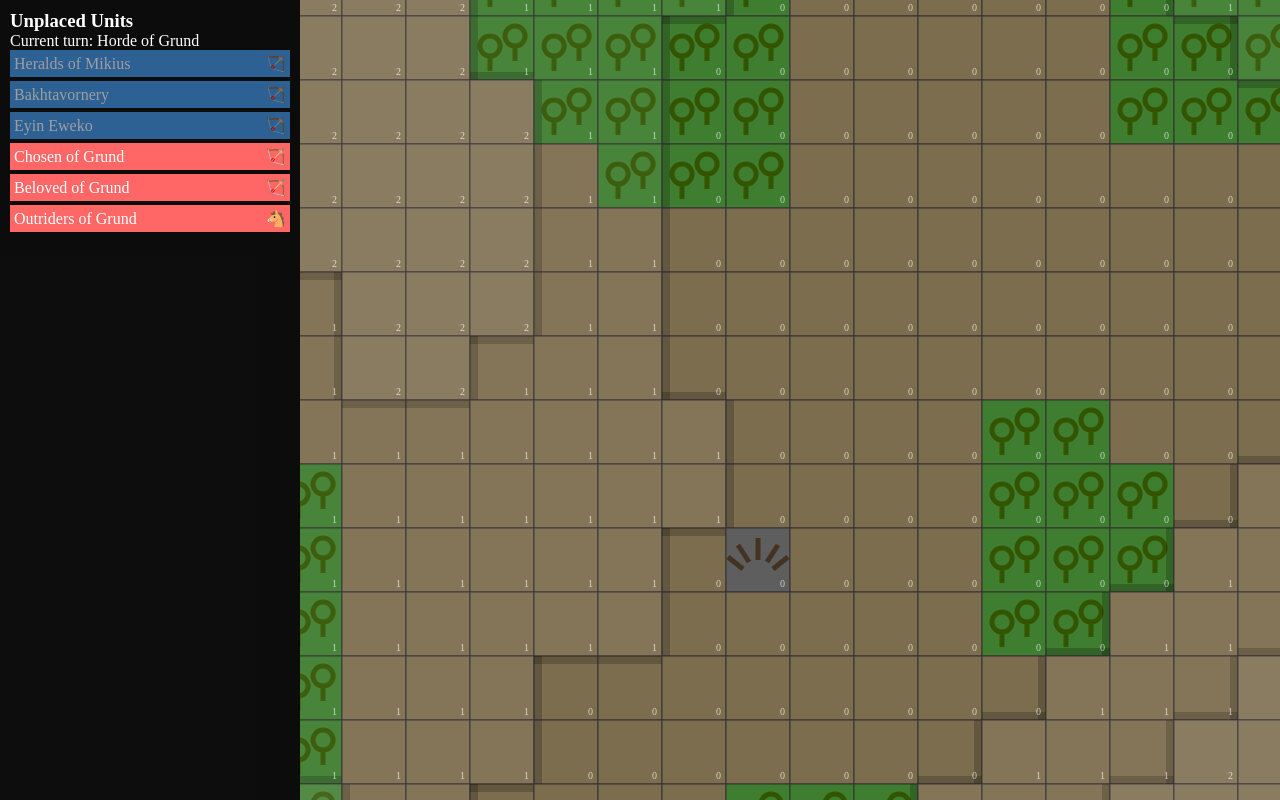
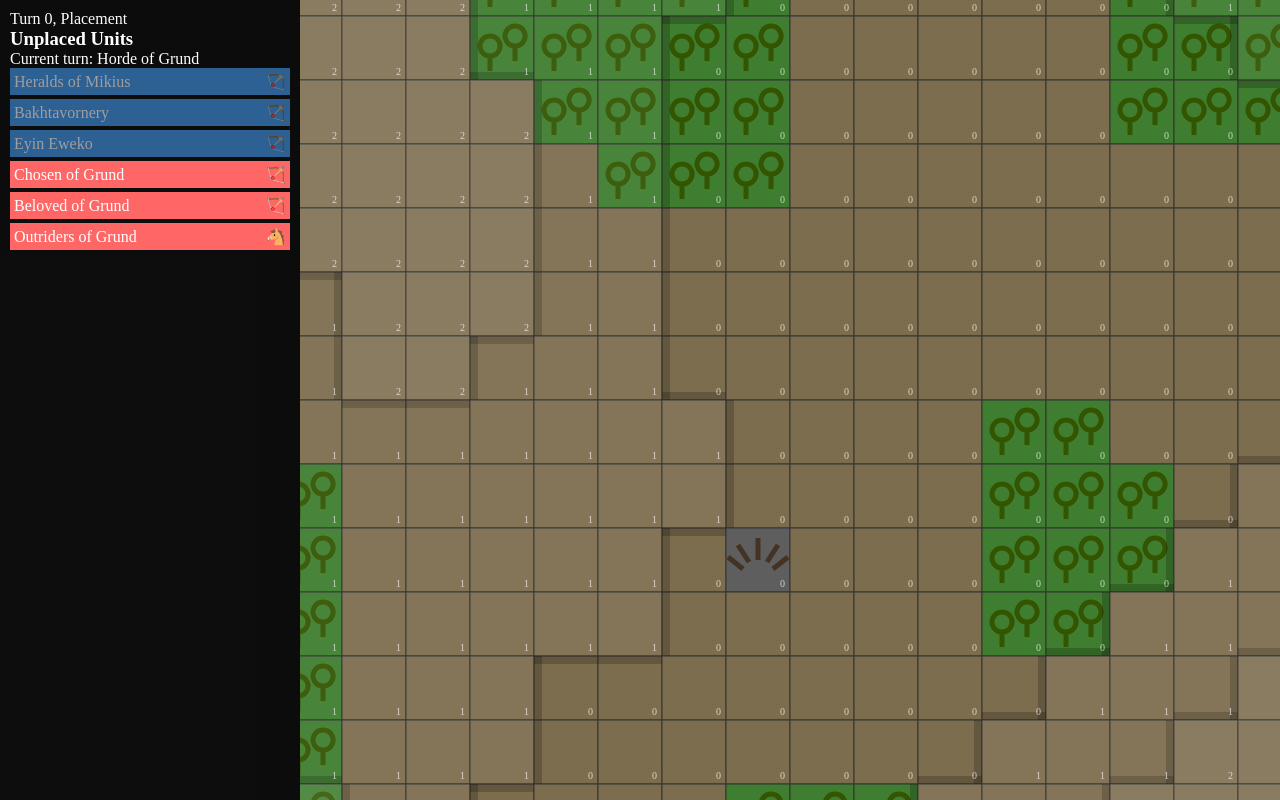
Before and after one commit to lagdotcom/killchain, a React (Vite) app: page / in a window 1280 px wide. Built offline with nearby package versions, Linux system fonts and the light colour scheme.

Commit message:
separated out sidebar

```diff
--- a/src/App.tsx
+++ b/src/App.tsx
@@ -1,6 +1,7 @@
 import { Provider } from "react-redux";
 
 import GameGrid from "./components/GameGrid.js";
+import { Sidebar } from "./components/Sidebar.js";
 import { defaultSides, defaultUnits, generateTerrain } from "./sampleData.js";
 import { startPlacement } from "./state/battle.js";
 import { makeStore } from "./state/store.js";
@@ -18,6 +19,7 @@ function App() {
   return (
     <Provider store={store}>
       <div className="app">
+        <Sidebar />
         <GameGrid />
       </div>
     </Provider>
--- a/src/components/GameGrid.tsx
+++ b/src/components/GameGrid.tsx
@@ -3,19 +3,14 @@ import { useDispatch, useSelector } from "react-redux";
 
 import type { Cells } from "../flavours.js";
 import { usePanZoom } from "../hooks/usePanZoom.js";
-import { BattlePhase, placeUnit } from "../state/battle.js";
-import {
-  selectAllUnits,
-  selectBattle,
-  selectTerrainEntities,
-} from "../state/selectors.js";
+import { placeUnit } from "../state/battle.js";
+import { selectAllUnits, selectTerrainEntities } from "../state/selectors.js";
 import type { TerrainState } from "../state/terrain.js";
 import { updateUnit } from "../state/units.js";
 import { cellSize, mapHeight, mapWidth } from "../styles.js";
 import { enumerate } from "../tools.js";
 import TerrainCell from "./TerrainCell.js";
 import UnitToken from "./UnitToken.js";
-import { UnplacedUnits } from "./UnplacedUnits.js";
 
 function getTerrainCells(
   width: Cells,
@@ -43,7 +38,6 @@ function getTerrainCells(
 function GameGrid() {
   const dispatch = useDispatch();
   const units = useSelector(selectAllUnits);
-  const battle = useSelector(selectBattle);
   const terrain = useSelector(selectTerrainEntities);
   const svgRef = useRef<SVGSVGElement>(null);
   const gRef = useRef<SVGGElement>(null);
@@ -88,11 +82,10 @@ function GameGrid() {
       const offsetY = (rect.height - mapH) / 2;
       goto(offsetX, offsetY);
     }
-  }, [goto]);
+    // eslint-disable-next-line react-hooks/exhaustive-deps
+  }, []);
 
   return (
-    <div className="container">
-      {battle.phase === BattlePhase.Placement && <UnplacedUnits />}
     <svg ref={svgRef} width="100%" height="100%" className="map">
       <g ref={gRef}>
         {terrainCells}
@@ -101,7 +94,6 @@ function GameGrid() {
         ))}
       </g>
     </svg>
-    </div>
   );
 }
 
--- /dev/null
+++ b/src/components/Sidebar.tsx
@@ -0,0 +1,19 @@
+import { useSelector } from "react-redux";
+
+import { BattlePhase } from "../state/battle.js";
+import { selectBattle } from "../state/selectors.js";
+import { UnplacedUnits } from "./UnplacedUnits.js";
+
+export function Sidebar() {
+  const battle = useSelector(selectBattle);
+
+  return (
+    <div className="sidebar">
+      <div className="turn-phase">
+        Turn {battle.turn}, {BattlePhase[battle.phase]}
+      </div>
+
+      {battle.phase === BattlePhase.Placement && <UnplacedUnits />}
+    </div>
+  );
+}
--- a/src/components/UnplacedUnits.tsx
+++ b/src/components/UnplacedUnits.tsx
@@ -32,7 +32,7 @@ export function UnplacedUnits() {
   }, [battle.phase, battle.sidePlacing, unplacedUnits]);
 
   return (
-    <div className="sidebar">
+    <div className="unplaced">
       <h3>Unplaced Units</h3>
       {isDefined(battle.sidePlacing) && (
         <p>Current turn: {battle.sides[battle.sidePlacing]?.name}</p>
--- a/src/index.scss
+++ b/src/index.scss
@@ -26,12 +26,6 @@ body,
   width: 100vw;
   height: 100vh;
   overflow: hidden;
-}
-
-.container {
-  width: 100%;
-  height: 100%;
-  position: relative;
   background: var(--container-bg);
   display: flex;
 }
```
Lines whose indentation alone changed are shown as unchanged.
